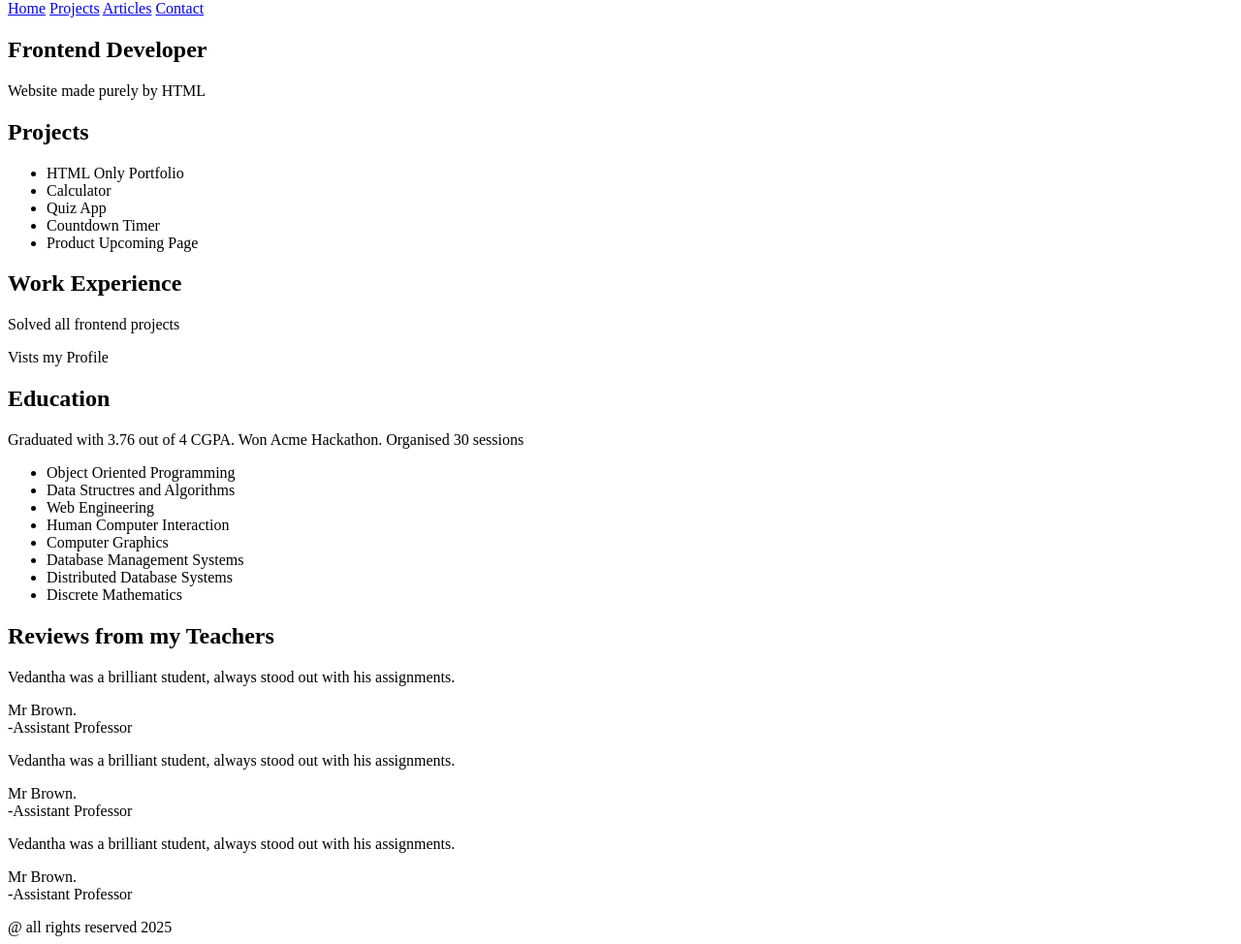
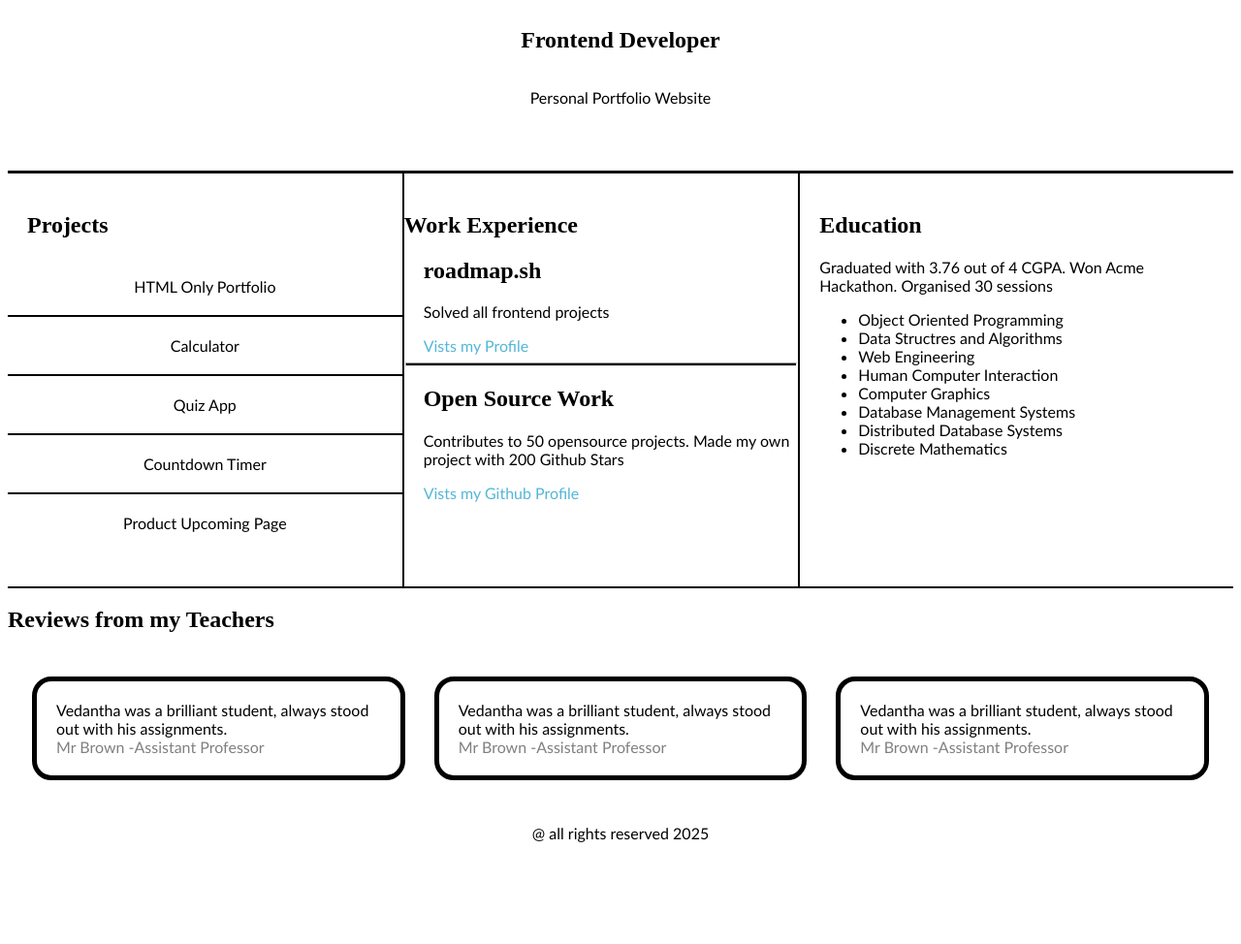
Before and after one commit to Vedantha-V-V/roadmap-projects, a plain HTML site: page frontend/personal-portfolio/index.html in a window 1280 px wide. Shown: the part 80-1054 px from the top of the page at 97% size. After the commit the page ends 977 px from the top, so only its background shows below. Drawn offline with Linux system fonts and the light colour scheme; a web font is replaced by a local one.

Commit message:
Portfolio Website

```diff
--- /dev/null
+++ b/frontend/personal-portfolio/Styles/styles.css
@@ -0,0 +1,234 @@
+.museomoderno {
+  font-family: "MuseoModerno", sans-serif;
+  font-optical-sizing: auto;
+  font-weight: 100;
+  font-style: normal;
+}
+
+body{
+    font-family:'Trebuchet MS', 'Lucida Sans Unicode', 'Lucida Grande', 'Lucida Sans', Arial, sans-serif;
+    overflow-x:hidden;
+}
+
+h1{
+    font-family:"MuseoModerno";
+}
+
+h2{
+    font-family:"MuseoModerno";
+    margin-left:20px;
+}
+
+/* Header */
+header{
+    display:flex;
+    flex-direction:row;
+    justify-content:space-between;
+    align-items:center;
+}
+
+nav{
+    padding:10px;
+}
+
+.nav-links{
+    text-decoration:none;
+    font-weight: bold;
+    color:black;
+    margin-right:15px;
+}
+
+/* Main Page */
+.hero{
+    display:flex;
+    justify-items:center;
+    align-items:center;
+    flex-direction:column;
+    border-bottom-style: solid;
+    border-bottom:10px 100% black;
+    padding-bottom:50px;
+}
+
+.main{
+    display:flex;
+    flex-direction:row;
+    justify-content:space-between;
+    /* border-bottom-style:solid; */
+    border-width:2px;
+}
+
+.projects{
+    flex:1;
+    padding:20px;
+    padding-left: 0;
+    padding-right: 0;
+    border-bottom-style: solid;
+    border-right-style: solid;
+    border-width:2px;
+}
+
+.projects > ul{
+    list-style-type:none;
+    padding:0;
+}
+
+.projects > ul > li{
+    width:100%;
+    text-decoration:none;
+    padding-bottom:20px;
+    border-top-style:solid;
+    text-align:center;
+    border-width:2px;
+    padding-top:20px;
+}
+
+.projects > ul >.top{
+    border-top-style:none;
+}
+
+.work-experience{
+    flex:1;
+    padding:20px;
+    padding-left:0;
+    padding-right:0;
+    border-bottom-style: solid;
+    border-right-style: solid;
+    border-width:2px;
+}
+
+.links{
+    color:rgb(84, 182, 215);
+    margin-bottom:20px;
+    margin-left:20px;
+}
+
+.memo{
+    margin-left:20px;
+}
+
+hr{
+    height:2px;
+    background-color:black;
+    width:99%;
+}
+
+.education{
+    flex:1;
+    padding:20px;
+    border-bottom-style:solid;
+    border-width:2px;
+}
+
+.testimonials{
+    display:flex;
+    flex-direction:row;
+    justify-content:space-between;
+    padding:10px;
+}
+
+.testimonials > p{
+    margin:15px;
+    padding:20px;
+    border-style:solid;
+    border-width:5px;
+    border-radius:20px;
+}
+
+.testimonials > p > span{
+    color:grey;
+}
+
+/* Contact Page */
+
+form{
+    display:flex;
+    flex-direction:column;
+    /*justify-content:center; */
+    /* align-items:center; */
+    width:75%;
+    padding:20px;
+    border-style:solid;
+    border-color:black;
+    border-radius:20px;
+    height:max-content;
+}
+
+.form-container{
+    display:flex;
+    justify-content:center;
+    width:100%;
+    height:100%;
+}
+
+label{
+    margin-bottom:10px;
+    /* left:10px; */
+}
+
+input{
+    margin-bottom:10px;
+    width:100%;
+    height:30px;
+}
+
+#message{
+    height:70px;
+}
+
+#submit{
+    align-self: center;
+    border-radius:40px;
+    background-color: lightblue;
+    font-weight:bold;
+    font-family:"MuseoModerno", 'Lucida Sans Unicode', 'Lucida Grande', 'Lucida Sans', Arial, sans-serif;
+    height:40px;
+    padding:5px;
+
+}
+
+/* Footer */
+footer{
+    display:flex;
+    padding:20px;
+    align-items:center;
+    justify-content:center;
+}
+
+@media screen and (max-width: 550px) {
+    header{
+        flex-direction:column;
+    }
+
+    .main{
+        flex-direction:column;
+    }
+
+    .testimonials{
+        flex-direction:column;
+    }
+
+    .projects{
+        border-right-style: none;
+    }
+
+    .work-experience{
+        border-right-style: none;
+    }
+
+    .projects > ul > li{
+        background-color:lightgrey;
+    }
+
+    .projects > ul >.top{
+        border-top-style:solid;
+    }
+
+    .work-experience{
+        padding-bottom:0;
+    }
+
+    .experiences{
+        background-color: lightgray;
+        padding-bottom:20px;
+    }
+}
--- a/frontend/personal-portfolio/index.html
+++ b/frontend/personal-portfolio/index.html
@@ -3,7 +3,13 @@
 <head>
     <meta charset="UTF-8">
     <meta name="viewport" content="width=device-width, initial-scale=1.0">
+    <meta name="name" content="basic html website">
+    <meta name="description" content="Project to act as personal portfolio website">
     <title>Home</title>
+    <link rel="stylesheet" href="./Styles/styles.css">
+    <link rel="preconnect" href="https://fonts.googleapis.com">
+    <link rel="preconnect" href="https://fonts.gstatic.com" crossorigin>
+    <link href="https://fonts.googleapis.com/css2?family=Caveat:wght@400..700&family=M+PLUS+Rounded+1c&family=MuseoModerno:ital,wght@0,100..900;1,100..900&display=swap" rel="stylesheet">
 </head>
 <body>
     <header>
@@ -11,33 +17,40 @@
             Vedantha
         </h1>
         <nav>
-            <a href="index.html">Home</a>
-            <a href="projects.html">Projects</a>
-            <a href="articles.html">Articles</a>
-            <a href="contact.html">Contact</a>
+            <a class="nav-links" href="index.html">Home</a>
+            <a class="nav-links" href="projects.html">Projects</a>
+            <a class="nav-links" href="articles.html">Articles</a>
+            <a class="nav-links" href="contact.html">Contact</a>
         </nav>
     </header>
-    <section>
+    <section class="hero">
         <h1>Frontend Developer</h1>
-        <p>Website made purely by HTML</p>
+        <p>Personal Portfolio Website</p>
     </section>
-    <section>
-        <div>
+    <section class="main">
+        <div class="projects">
             <h2>Projects</h2>
             <ul>
-                <li>HTML Only Portfolio</li>
+                <li class="top">HTML Only Portfolio</li>
                 <li>Calculator</li>
                 <li>Quiz App</li>
                 <li>Countdown Timer</li>
                 <li>Product Upcoming Page</li>
             </ul>
         </div>
-        <div>
+        <div class="work-experience">
             <h1>Work Experience</h1>
-            <p>Solved all frontend projects</p>
-            <span>Vists my Profile</span>
+            <div class="experiences">
+                <h2>roadmap.sh</h2>
+                <p class="memo">Solved all frontend projects</p>
+                <span class="links">Vists my Profile</span>
+                <hr>
+                <h2>Open Source Work</h2>
+                <p class="memo">Contributes to 50 opensource projects. Made my own project with 200 Github Stars</p>
+                <span class="links">Vists my Github Profile</span>
             </div>
-        <div>
+        </div>
+        <div class="education">
             <h1>Education</h1>
             <p>Graduated with 3.76 out of 4 CGPA. Won Acme Hackathon. Organised 30 sessions</p>
             <ul>
@@ -54,18 +67,20 @@
     </section>
     <section>
         <h1>Reviews from my Teachers</h1>
+        <div class="testimonials">
             <p>
-            Vedantha was a brilliant student, always stood out with his assignments.
-            <p>Mr Brown.<br>-Assistant Professor</p>
+                Vedantha was a brilliant student, always stood out with his assignments.<br>
+                <span>Mr Brown -Assistant Professor</span>
             </p>
             <p>
-            Vedantha was a brilliant student, always stood out with his assignments.
-            <p>Mr Brown.<br>-Assistant Professor</p>
+                Vedantha was a brilliant student, always stood out with his assignments.<br>
+                <span>Mr Brown -Assistant Professor</span>
             </p>
             <p>
-            Vedantha was a brilliant student, always stood out with his assignments.
-            <p>Mr Brown.<br>-Assistant Professor</p>
+                Vedantha was a brilliant student, always stood out with his assignments.<br>
+                <span>Mr Brown -Assistant Professor</span>
             </p>
+        </div>
     </section>
     <footer>
         @ all rights reserved 2025
```
Also changed, not shown: frontend/personal-portfolio/articles.html (+12 -8 lines), frontend/personal-portfolio/contact.html (+20 -13 lines), frontend/personal-portfolio/projects.html (+13 -9 lines). Lines whose indentation alone changed are shown as unchanged.
